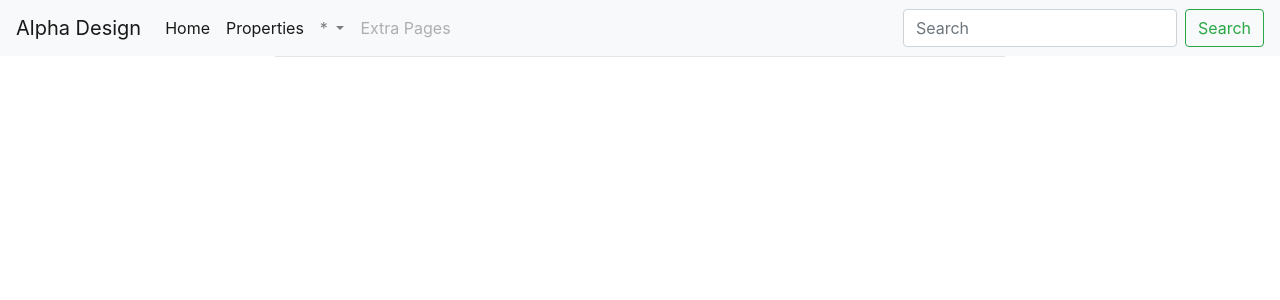
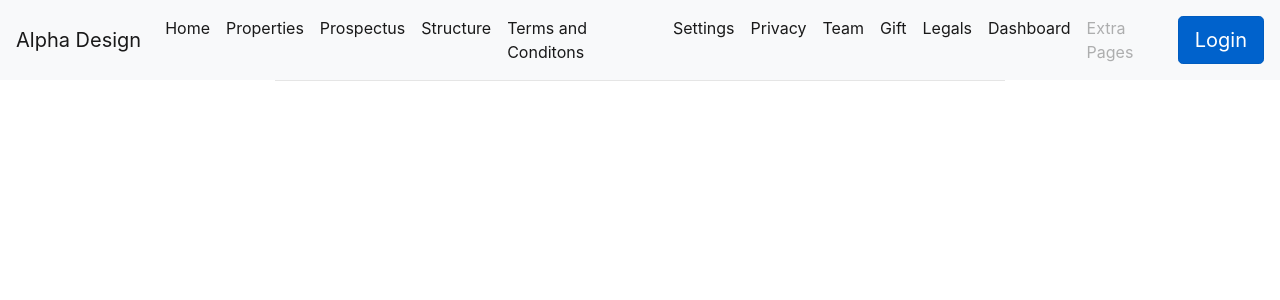
Before and after one commit to Edozie101/bbyb, a Django app: page /faq/ in a window 1280 px wide. Shown: the top 300 px of the page. Run offline with Django 3.2, Linux system fonts and the light colour scheme; some libraries are stand-ins or nearby versions.

Commit message:
hello world

```diff
--- a/bbb/bricks/templates/base.html
+++ b/bbb/bricks/templates/base.html
@@ -28,31 +28,58 @@
         <a href="/properties" class="nav-link">Properties</a>
       </li>
 
-      <li class="nav-item dropdown">
-        <a class="nav-link dropdown-toggle" href="#" id="navbarDropdown" role="button" data-toggle="dropdown" aria-haspopup="true" aria-expanded="false">
-          *
-        </a>
-        <div class="dropdown-menu" aria-labelledby="navbarDropdown">
-          <a class="dropdown-item" href="/prospectus">Prospectus</a>
-          <a href="/structure" class="dropdown-item">Structure</a>
-          <a class="dropdown-item" href="/tandc">Terms and Conditons</a>
-          <a href="/settings" class="dropdown-item">Settings</a>
-          <a href="/privacy" class="dropdown-item">Privacy</a>
-          <a href="/team" class="dropdown-item">Team</a>
-          <a href="/gift" class="dropdown-item">Gift</a>
-          <div class="dropdown-divider"></div>
-          <a class="dropdown-item" href="/legal">Legals</a>
-        </div>
+      <li class="nav-item active">
+        <a class="nav-link" href="/prospectus">Prospectus</a>
       </li>
+      <li class="nav-item active">
+        <a href="/structure" class="nav-link">Structure</a>
+      </li>
+      <li class="nav-item active">
+        <a class="nav-link" href="/tandc">Terms and Conditons</a>
+      </li>
+
+      <li class="nav-item active">
+        <a href="/settings" class="nav-link">Settings</a>
+
+      </li>
+      <li class="nav-item active">
+        <a href="/privacy" class="nav-link">Privacy</a>
+      </li>
+      <li class="nav-item active">
+          <a href="/team" class="nav-link">Team</a>
+
+      </li>
+      <li class="nav-item active">
+          <a href="/gift" class="nav-link">Gift</a>
+
+      </li>
+      <li class="nav-item active">
+          <a class="nav-link" href="/legal">Legals</a>
+      </li>
+      <li class="nav-item active">
+          <a class="nav-link" href="/charts">Dashboard</a>
+      </li>
+
+      <!--<li class="nav-item dropdown">-->
+      <!--  <a class="nav-link dropdown-toggle" href="#" id="navbarDropdown" role="button" data-toggle="dropdown" aria-haspopup="true" aria-expanded="false">-->
+      <!--    *-->
+      <!--  </a>-->
+      <!--  <div class="dropdown-menu" aria-labelledby="navbarDropdown">-->
+
+      <!--    <div class="dropdown-divider"></div>-->
+
+      <!--  </div>-->
+      <!--</li>-->
 
       <li class="nav-item">
         <a class="nav-link disabled" href="#" tabindex="-1" aria-disabled="true">Extra Pages</a>
       </li>
     </ul>
-        <form class="form-inline my-2 my-lg-0">
-          <input class="form-control mr-sm-2" type="search" placeholder="Search" aria-label="Search">
-          <button class="btn btn-outline-success my-2 my-sm-0" type="submit">Search</button>
-        </form>
+      <a href="/logintoo" class="btn btn-primary btn-lg active" role="button" aria-disabled="true">Login</a>
+        <!--<form class="form-inline my-2 my-lg-0">-->
+        <!--  <input class="form-control mr-sm-2" type="search" placeholder="Search" aria-label="Search">-->
+        <!--  <button class="btn btn-outline-success my-2 my-sm-0" type="submit">Search</button>-->
+        <!--</form>-->
       </div>
     </nav>
     </header>
```
